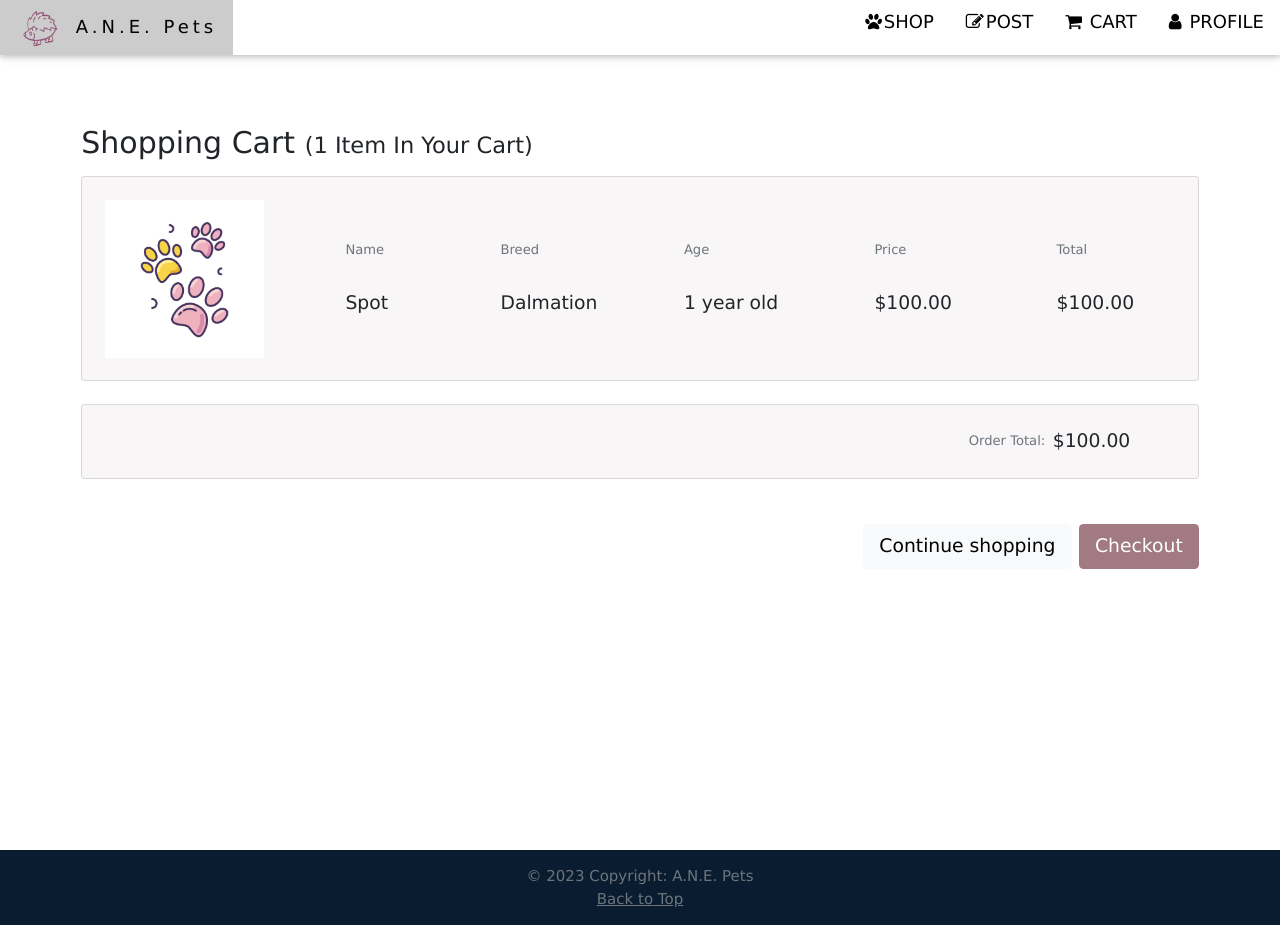
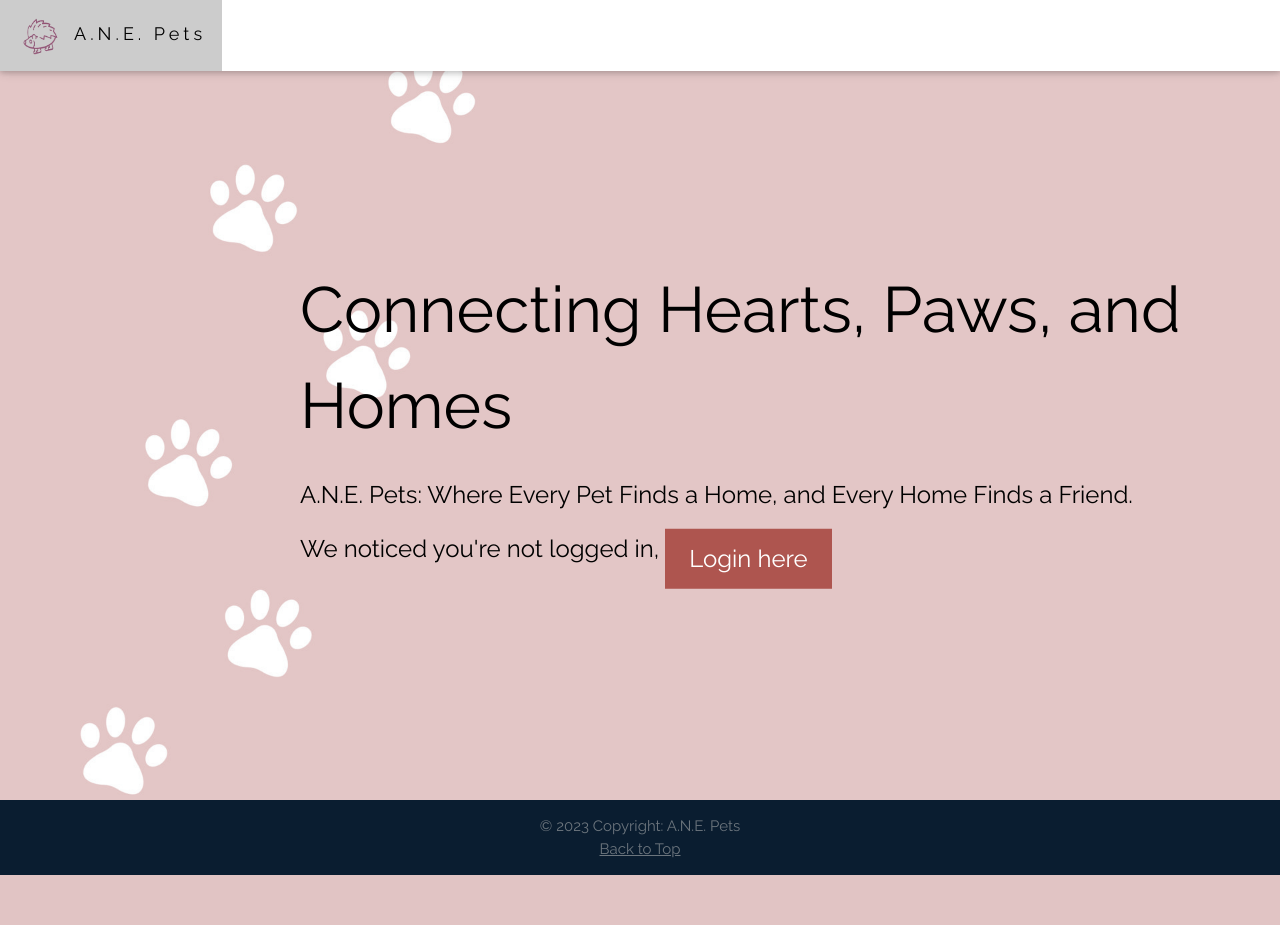
Before and after one commit to Nick-Talton/cs4750, a Flask app: page /cart in a window 1280 px wide. After the commit the page ends 875 px from the top, so only its background shows below. Run offline with Flask 2, Linux system fonts and the light colour scheme.

Commit message:
added dynamic login and logout pages, individual user sessions as well

```diff
--- a/app/templates/base.html
+++ b/app/templates/base.html
@@ -28,14 +28,14 @@
   </head>
 
 <body>
-<!-- <body class="d-flex flex-column h-100"> -->
-
   <!-- Navbar (sit on top) -->
   <div class="w3-top">
     <div class="w3-bar w3-white w3-card" id="myNavbar">
       <a href="/" class="w3-large w3-bar-item w3-button w3-wide">
-        <img src="../static/img/logo1.png" id="logo" alt="Logo" class="navbar-logo" >
-        A.N.E. Pets</a>
+      <img src="../static/img/logo1.png" id="logo" alt="Logo" class="navbar-logo" >
+      A.N.E. Pets</a>
+      <!-- LISTEN YOU NEED TO PASS THE EMAIL EVERY TIME YOU RENDER OR ELSE YOULL ALWAYS SEE LOGIN IN TOP RIGHT INSTEAD OF THE NAV BAR -->
+      {% if username %}
       <!-- Right-sided navbar links -->
       <div class="w3-right w3-hide-small">
         <!-- <a href="#about" class="w3-large w3-bar-item w3-button">ABOUT</a> -->
@@ -54,12 +54,57 @@
         <a href="#posts" class="w3-large w3-bar-item w3-button">My Posts</a>
         <a onclick="confirmLogout()" class="w3-large w3-bar-item w3-button">Logout</a>
       </div>
-
     </div>
   </div>
 
   {% block content %}{% endblock %}
 
+<!-- User not logged in -->
+{% else %}
+<head>
+  <title>{{ title }}</title>
+  <link rel="stylesheet" href="https://www.w3schools.com/w3css/4/w3.css">
+  <link ref="stylesheet" href="../static/css/index.css">
+  <style>
+      body,h1,h2,h3,h4,h5,h6 {font-family: "Raleway", "Helvecta"}
+
+
+      /* Full height image header */
+      .bgimg-1 {
+          background-position: center;
+          background-size: cover;
+          background-image: url("../static/img/home.jpg");
+          min-height: 100%;
+          min-width: 100%;
+          }
+
+      .w3-bar .w3-button {
+      padding: 16px;
+      }
+
+      a:hover {
+          color: grey;
+      }
+
+  </style>
+</head>
+<body></body>
+</div>
+</div>
+
+  <!-- Header with full-height image -->
+<header class="bgimg-1 w3-display-container w3-grayscale-min" id="home">
+  <div class="w3-display-left w3-text-black" style="padding-left:300px; Padding-right: 75px; padding-top: 75px; padding-bottom: 75px;">
+      <span class="w3-jumbo w3-hide-small">Connecting Hearts, Paws, and Homes</span><br>
+      <span class="w3-xxlarge w3-hide-large w3-hide-medium">A.N.E. Pets: Where Every Pet Finds a Home, and Every Home Finds a Friend.</span><br>
+      <span class="w3-xlarge">A.N.E. Pets: Where Every Pet Finds a Home, and Every Home Finds a Friend.</span><br>
+      <span class="w3-xlarge">We noticed you're not logged in, <a href="/login" class="w3-button w3-red w3-padding-large w3-xlarge w3-margin-top  w3-hover-opacity-off">Login here</a></span>
+  </div>
+</header>
+
+
+</body>
+{% endif %}
   <script>
     // Open and close sidebar
     function openNav() {
--- a/app/views/homepage.py
+++ b/app/views/homepage.py
@@ -24,11 +24,11 @@ homepage = Blueprint('homepage', __name__, template_folder='templates')
 def index():
     # Check if the user is logged in
     if 'email' in session:
-        print("user logged in")
-        print("session:", session)
+        # print("user logged in")
+        # print("session:", session)
         logged_in_user = session['email']
         return render_template('index.html', title='Home', username=logged_in_user)
     else:
         # Handle case when no user is logged in
-        print("no user logged in")
+        # print("no user logged in")
         return render_template('index.html', title='Home')
--- a/app/views/loginpage.py
+++ b/app/views/loginpage.py
@@ -33,9 +33,9 @@ def login():
 
 @loginpage.route('/logout')
 def logout():
-    print("logout triggered")
+    # print("logout triggered")
     # Clear the 'email' key from the session
     session.pop('email', None)
     # Redirect to the login page or any other desired destination
-    print("session:", session)
+    # print("session:", session)
     return redirect(url_for('login.login'))
```
